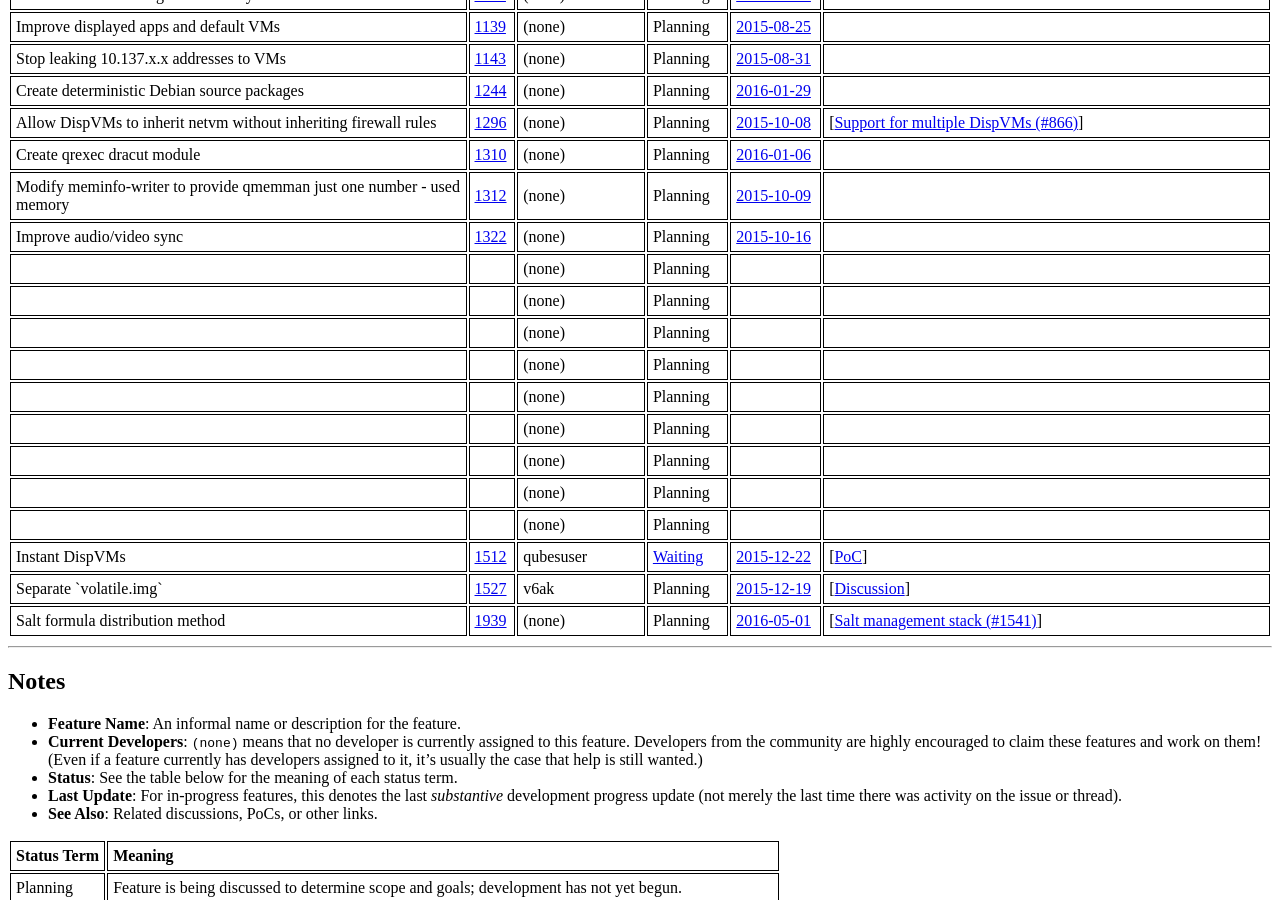
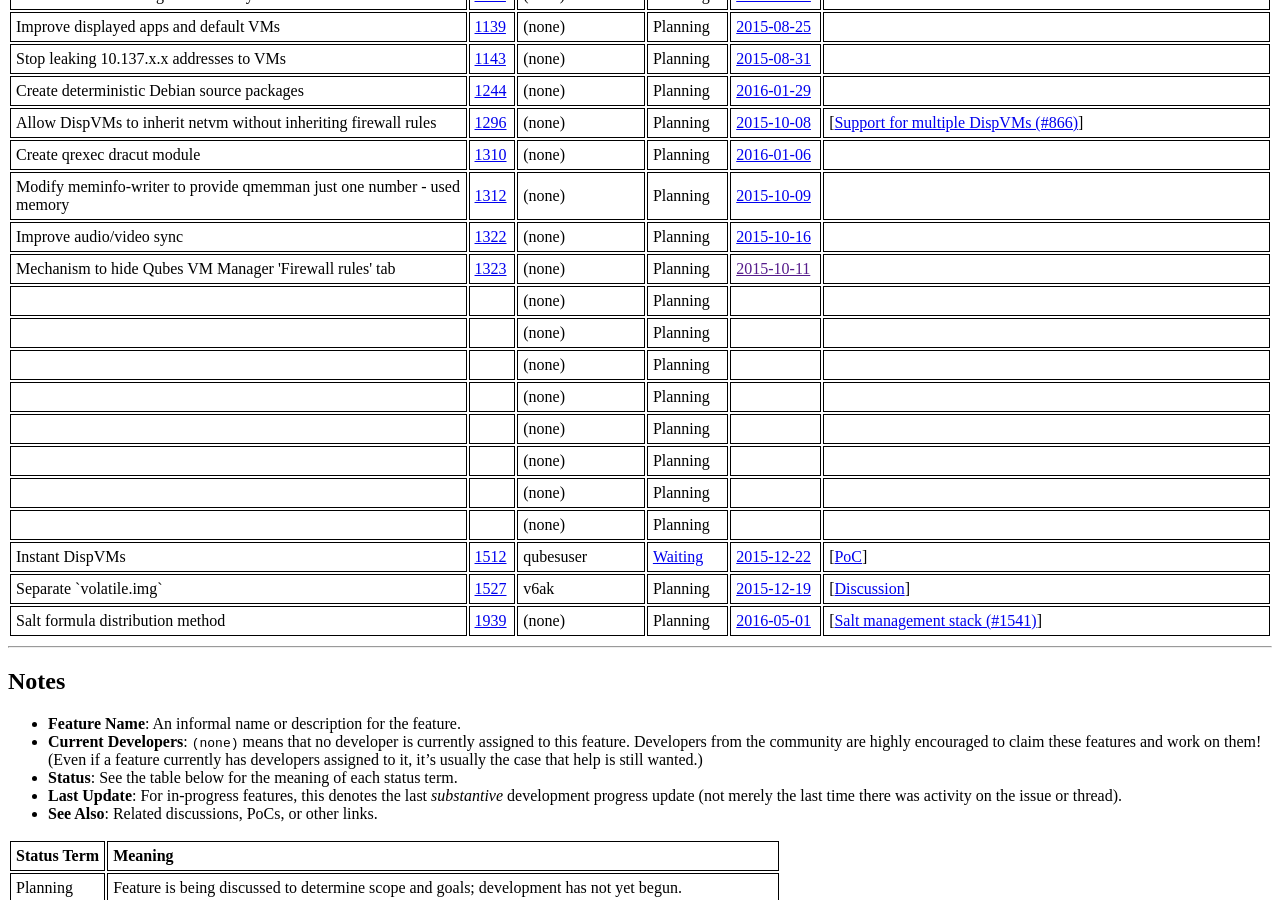
Before and after one commit to QubesOS/qubes-issues, a Jekyll site: the page built from index.md, in a window 1280 px wide and 900 px high, scrolled down 1642 px. Built offline with Jekyll 4.4.1, drawn with Linux system fonts in a browser that asks for light colours.

Commit message:
Track #1323

```diff
--- a/_data/features.yml
+++ b/_data/features.yml
@@ -737,14 +737,14 @@
   - desc   :
     url    :
 
-- name   :
-  issue  :
+- name   : Mechanism to hide Qubes VM Manager 'Firewall rules' tab
+  issue  : 1323
   devs   :
   status :
-    code   :
+    code   : Planning
     url    :
   updated:
-    date   :
+    date   : 2015-10-11
     url    :
   info   :
   - desc   :
```
